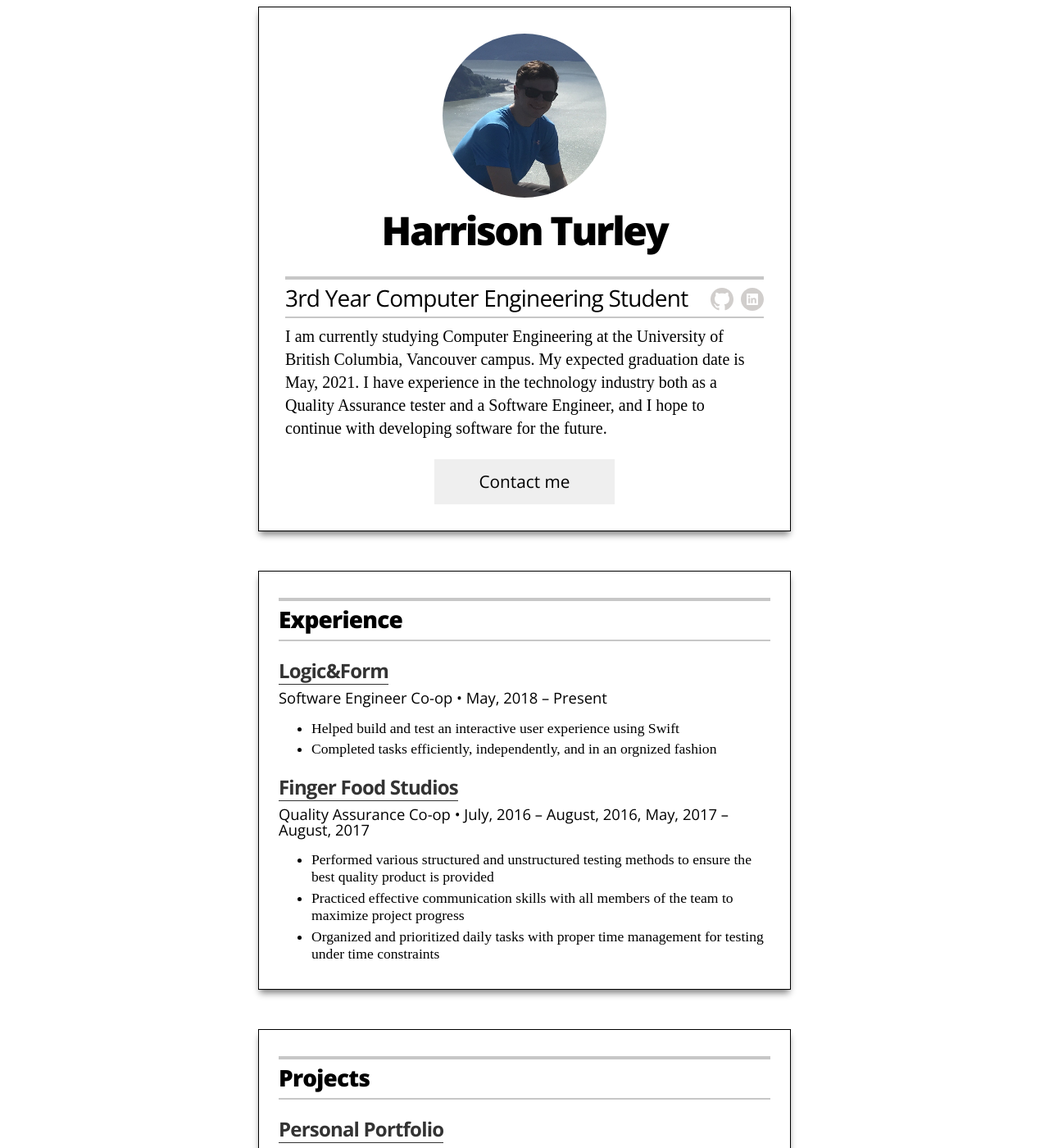
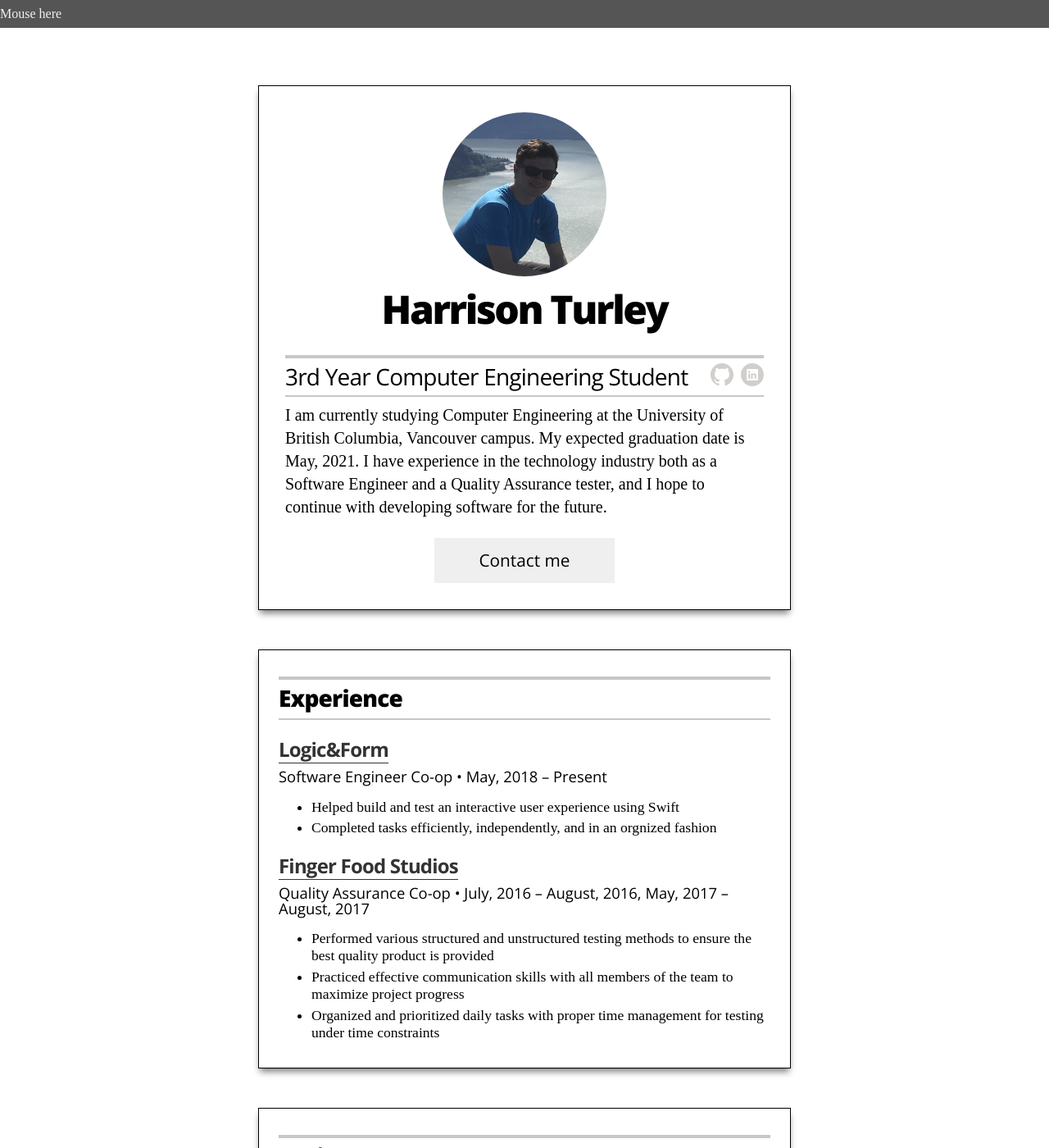
Before and after one commit to harrisonturley/harrisonturley.github.io, a Jekyll site: the page built from index.html, in a window 1280 px wide and 1400 px high. Shown: the whole window at 82% size. Built offline with Jekyll 4.4.1, drawn with Linux system fonts in a browser that asks for light colours.

Commit message:
Added header bar with rudimentary dropdown menu

```diff
--- a/_config.yml
+++ b/_config.yml
@@ -18,7 +18,7 @@
 avatar:               "true"
 email:                "harrison.turley.1998@gmail.com"
 personal_title:       "3rd Year Computer Engineering Student"
-summary:              "I am currently studying Computer Engineering at the University of British Columbia, Vancouver campus.  My expected graduation date is May, 2021.  I have experience in the technology industry both as a Quality Assurance tester and a Software Engineer, and I hope to continue with developing software for the future."
+summary:              "I am currently studying Computer Engineering at the University of British Columbia, Vancouver campus.  My expected graduation date is May, 2021.  I have experience in the technology industry both as a Software Engineer and a Quality Assurance tester, and I hope to continue with developing software for the future."
 
 experience_toggle:    true
 education_toggle:     true
--- a/_layouts/resume.html
+++ b/_layouts/resume.html
@@ -16,8 +16,17 @@
   </head>
 
   <body class="theme-default">
+
+    <div class="site-header" id="sticky-header">
+      <div class="dropdown-menu">
+        <span>Mouse here</span>
+        <div class="dropdown-menu-content">
+          <p>Hello World!</p>
+        </div>
+      </div>
+    </div>
+
     <div class="wrapper" itemscope itemtype = "http://schema.org/Person">
-
       <header class="page-header">
         <!-- Personal avatar, rendered depending on config settings -->
         {% if site.avatar == 'true' %}
--- a/_sass/_resume.scss
+++ b/_sass/_resume.scss
@@ -1,7 +1,41 @@
 // Main resume styling
 
+// Static header styling
+.site-header {
+  position: fixed;
+  top: 0;
+  width: 100%;
+  padding: 0.5rem 0 0.5rem;
+  background: #555;
+  color: #f1f1f1;
+}
+
+.dropdown-menu {
+  position: relative;
+  display: inline-block;
+
+  &:hover .dropdown-menu-content {
+    display:block;
+  }
+}
+
+.dropdown-menu-content {
+  display: none;
+  position: absolute;
+  background-color: #f9f9f9;
+  min-width: 160px;
+  box-shadow: 0px 8px 16px 0px rgba(0,0,0,0.2);
+  padding: 12px 16px;
+  z-index: 1;
+  color: black;
+}
+
+.theme-default {
+  margin: 0;
+}
+
 // Styling for the entire document
-.theme-default {
+.wrapper {
   width: $container-width;
   margin-right: auto;
   margin-left: auto;
@@ -10,6 +44,7 @@
 
 // Header styling
 .page-header {
+  margin-top: 6.5rem;
   border: 1px solid black;
   padding: 2rem 2rem 0.5rem;
   @include bottom_shadow;
@@ -71,10 +106,8 @@
   margin: 0;
   padding: 0;
   list-style: none;
-  position: relative;
   top: 4px;
   text-align: center;
-  border-top: 2px solid #c7c7c7;
   padding-top: 0.4rem;
 
   @include media_larger_than_mobile {
@@ -136,8 +169,8 @@
 .content-section {
   border: 1px solid black;
   padding: 2rem 1.5rem 0.5rem;
+  margin: 3rem 0 0rem;
   @include bottom_shadow;
-  margin: 3rem 0 0rem;
 
   .section-header {
     @include section-break;
```
Also changed, not shown: 3 other files.
